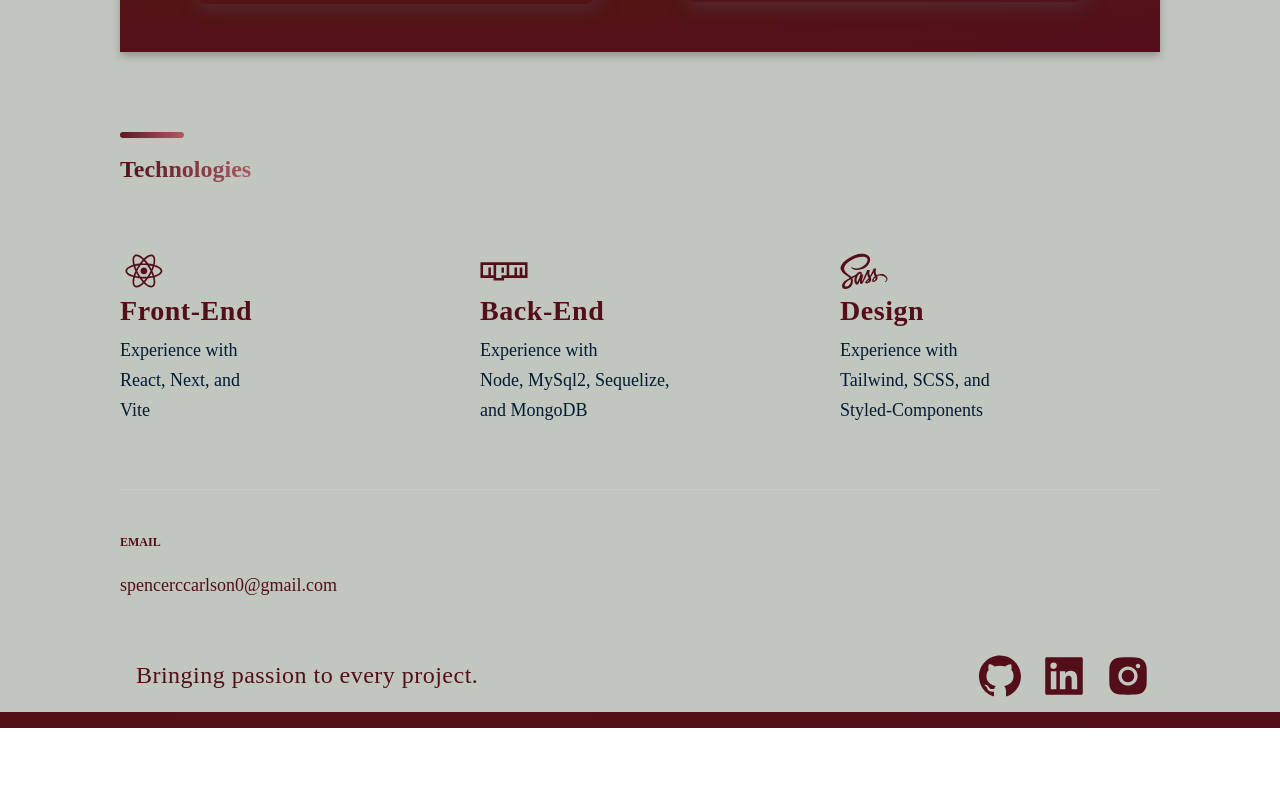
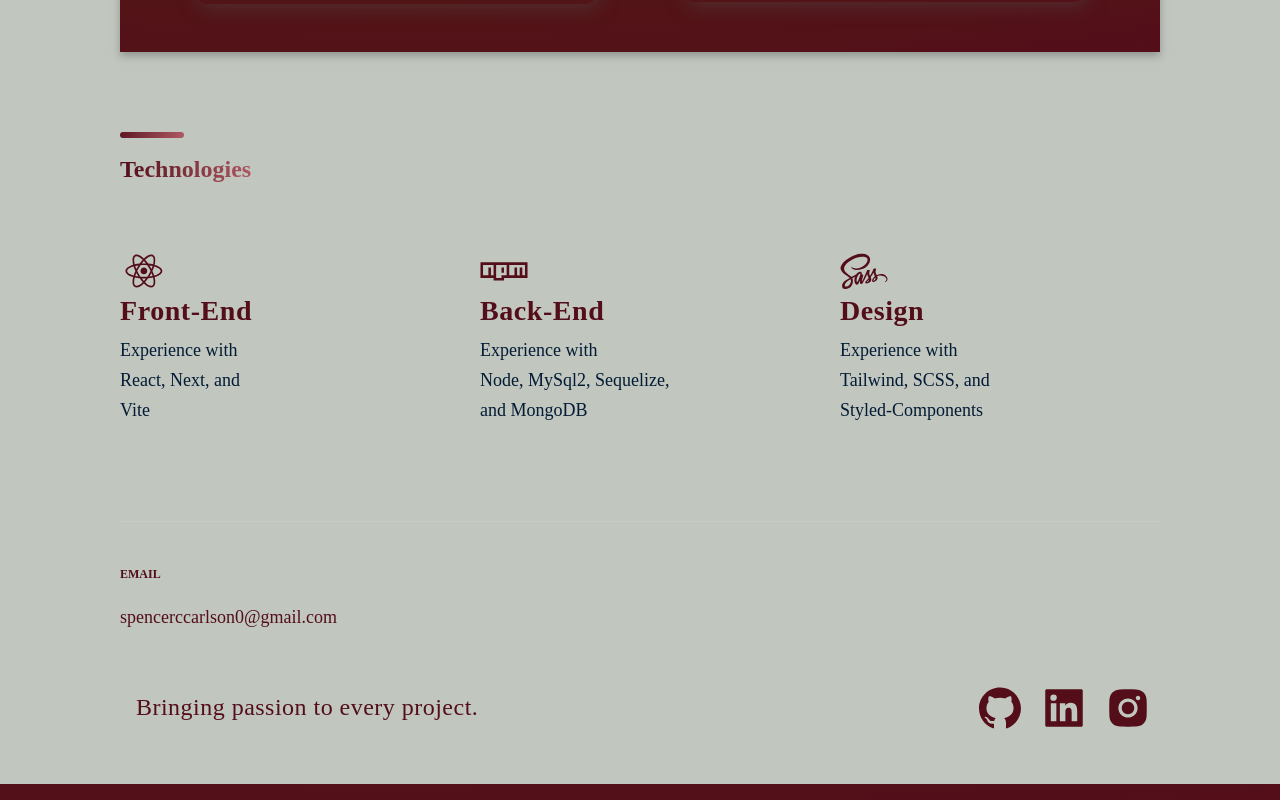
Before and after one commit to anomic84/portfolioreact, a React (Create React App) app: page / in a window 1280 px wide. Shown: the part 2714-3514 px from the top of the page. Before the commit the page ends 3442 px from the top, so only its background shows below. Built offline with nearby package versions, Linux system fonts and the light colour scheme.

Commit message:
square one again

```diff
--- a/src/containers/Footer/footer.css
+++ b/src/containers/Footer/footer.css
@@ -1,8 +1,7 @@
 .app__footer {
-    /* width: calc(100vw - 96px); */
-    width: 100vw;
+    width: calc(100vw - 96px);
     max-width: 1040px;
-    padding: 0;
+    padding: 2rem 48px 40px;
     margin: 1rem auto;
     box-sizing: content-box;
 }
@@ -92,14 +91,14 @@
 
 @media screen and (max-width: 1024) {
     .app__footer-list {
-        /* padding: 32px 0 16px 5px; */
+        padding: 32px 0 16px 5px;
     }
 }
 
 @media screen and (max-width: 768) {
     .app__footer-list {
         width: 100%;
-        /* padding: 32px 0 16px 5px; */
+        padding: 32px 0 16px 5px;
         gap: 16px;
     }
 
@@ -134,13 +133,13 @@
 
 @media screen and (max-width: 640) {
     .app__footer {
-        padding: 0;
+        padding: 0 16px 48px;
         width: calc(100vw - 32px);
     }
 
     .app__footer-list {
         width: 100%;
-        padding: 0;
+		padding: 32px 4px 16px;
         gap: 5px;
     }
 
@@ -167,7 +166,7 @@
     .app__footer-slogan_container {
         display: flex;
         flex-direction: column;
-        /* margin: 0 0 32px; */
+        margin: 0 0 32px;
         align-items: center;
     }
 
```
